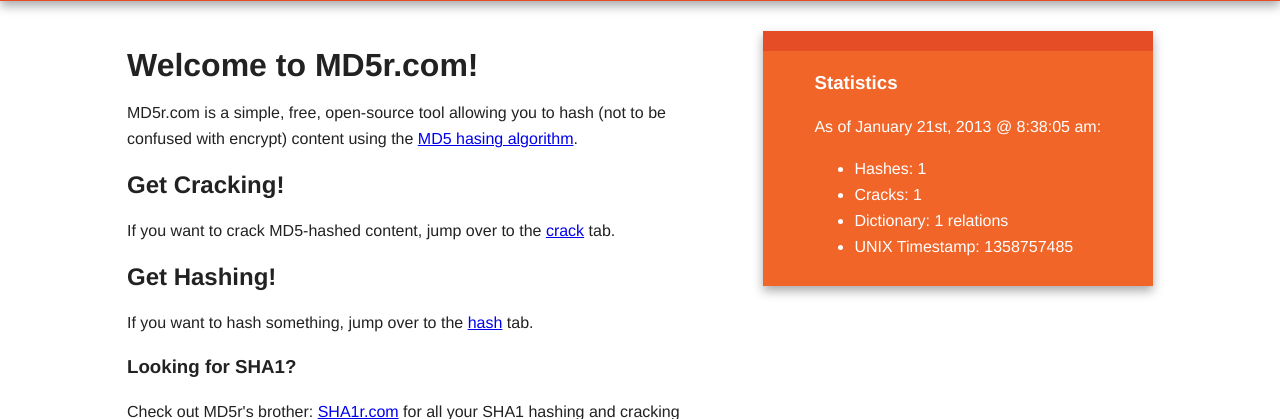
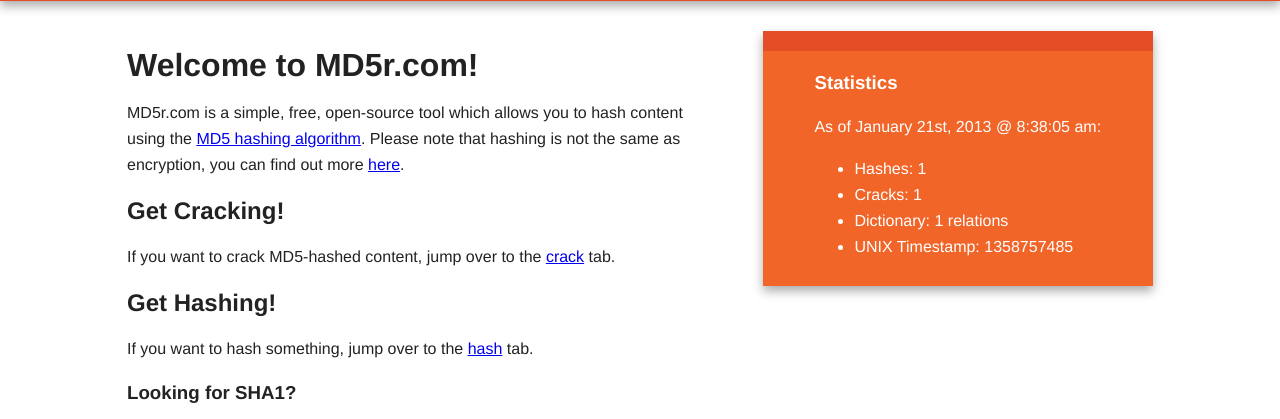
Before and after one commit to ChrisMorrisOrg/MD5r.com, a PHP site: page / in a window 1280 px wide. Shown: the part 95-514 px from the top of the page. Run offline with PHP 8.4, Linux system fonts and the light colour scheme; tables that the repository leaves empty hold one stand-in row (values such as "Sample post"); some libraries are stand-ins or nearby versions.

Commit message:
v2.0.003
More typos fixed.

```diff
--- a/public/pages/home.php
+++ b/public/pages/home.php
@@ -1,7 +1,7 @@
                 <article>
                     <header>
                         <h1>Welcome to MD5r.com!</h1>
-                        <p>MD5r.com is a simple, free, open-source tool allowing you to hash (not to be confused with encrypt) content using the <a href="http://en.wikipedia.org/wiki/MD5" target="_blank">MD5 hasing algorithm</a>.
+                        <p>MD5r.com is a simple, free, open-source tool which allows you to hash content using the <a href="http://en.wikipedia.org/wiki/MD5" target="_blank">MD5 hashing algorithm</a>. Please note that hashing is not the same as encryption, you can find out more <a href="http://en.wikipedia.org/wiki/Hash_function" target="_blank">here</a>.
                     </header>
                     <section>
                         <h2>Get Cracking!</h2>
```
